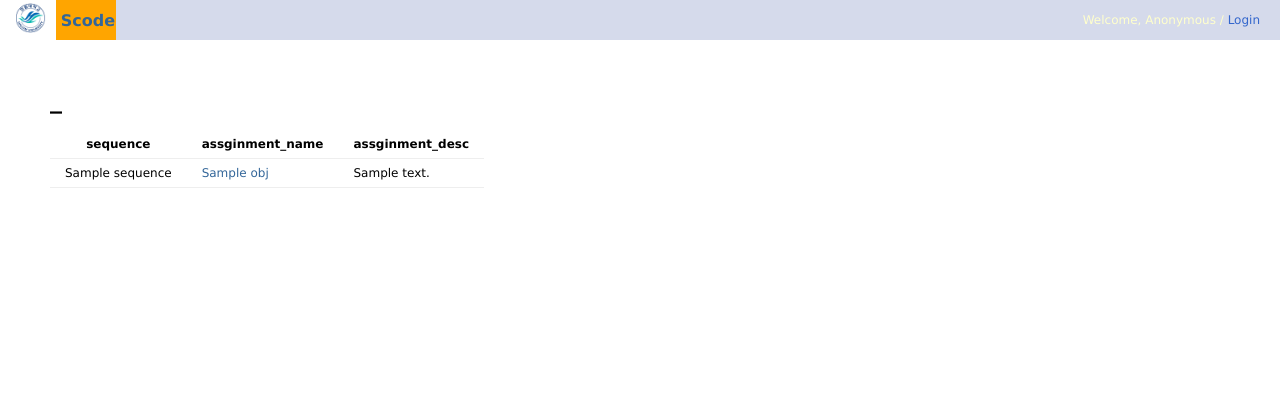
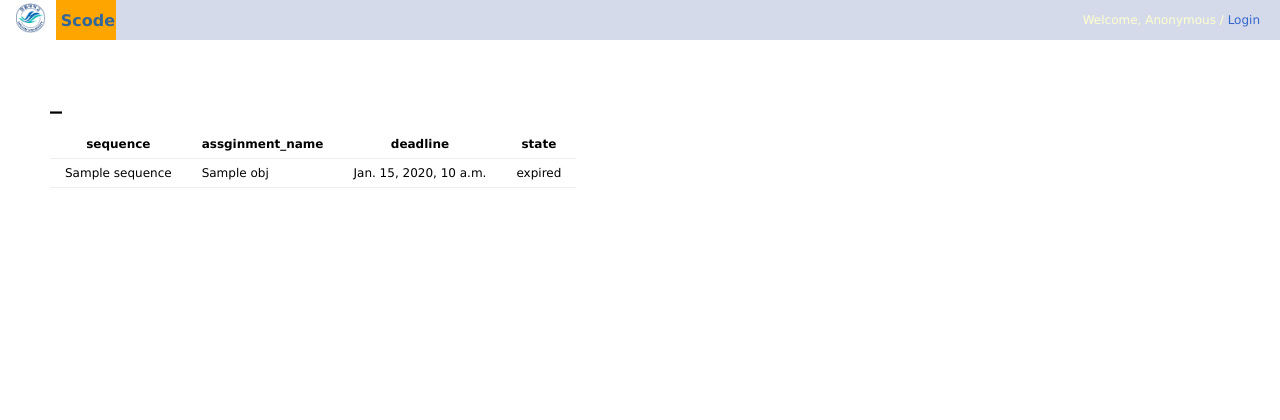
Before and after one commit to ByoungJoonIm/Capstone_Design, a Django app: template src/Django/scode/judge/templates/judge/student/student_subject_list.html in a window 1280 px wide. Shown: the top 420 px of the page. Run offline with Django 3.2, Linux system fonts and the light colour scheme; the template is opened without the code that fills it: most values are stand-ins (such as "Sample title", 1, 10 or a date in 2020).

Commit message:
added deadline field in judge_assignment

```diff
--- a/src/Django/scode/judge/templates/judge/professor/professor_assignment_add.html
+++ b/src/Django/scode/judge/templates/judge/professor/professor_assignment_add.html
@@ -27,6 +27,10 @@
 			</div>
 
 			<div class="form-row">
+				{{ form.deadline.label_tag }} {{ form.deadline }}(days)
+			</div>
+
+			<div class="form-row">
 				{{ form.in_file.label_tag }} {{ form.in_file }}
 			</div>
 
--- a/src/Django/scode/judge/templates/judge/professor/professor_subject_list.html
+++ b/src/Django/scode/judge/templates/judge/professor/professor_subject_list.html
@@ -11,14 +11,14 @@
 		<tr>
 			<th>sequence</th>
 			<th>assginment_name</th>
-			<th>assginment_desc</th>
+			<th>deadline</th>
 		</tr>
 
 		{% for obj in subject_list_sql %}
 		<tr>
 			<td>{{ obj.sequence }}</td>
 			<td><a href="{% url 'judge:add' request.session.title request.session.classes %}">{{ obj.assignment_name }}</a></td>
-			<td>{{ obj.assignment_desc }}</td>
+			<td>{{ obj.deadline }}</td>
 		</tr>
 		{% endfor %}
 
--- a/src/Django/scode/judge/templates/judge/student/student_subject_list.html
+++ b/src/Django/scode/judge/templates/judge/student/student_subject_list.html
@@ -9,10 +9,20 @@
 		<tr>
 			<th>sequence</th>
 			<th>assginment_name</th>
-			<th>assginment_desc</th>
+			<th>deadline</th>
+			<th>state</th>
 		</tr>
 
-		{% for obj in subject_list_sql %}
+		{% for obj in expired_assignment_list %}
+		<tr>
+			<td>{{ obj.sequence }}</td>
+			<td>{{ obj.assignment_name }}</td>
+			<td>{{ obj.deadline }}</td>
+			<td>expired</td>
+		</tr>
+		{% endfor %}
+
+		{% for obj in not_expired_assignment_list %}
 		<tr>
 			<td>{{ obj.sequence }}</td>
 
@@ -22,10 +32,10 @@
 					<a href="javascript:{}" onclick=document.getElementById("{{ obj.sequence }}").submit();>{{ obj.assignment_name }}</a>
 				</form>
 			</td>
-			<td>{{ obj.assignment_desc }}</td>
+			<td>{{ obj.deadline }}</td>
+			<td>working</td>
 		</tr>
 		{% endfor %}
-
 
 	</table>
 
```
Also changed, not shown: src/Django/scode/judge/models.py (+16 -14 lines), 6 other files.
